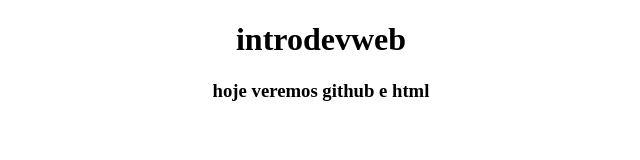
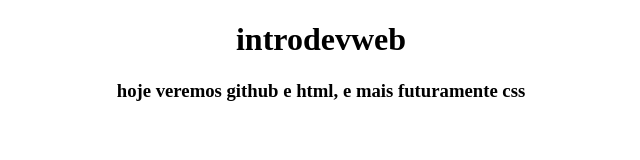
Before and after one commit to PedroDelmiro13/Aula-intro-programa-o-web, a plain HTML site: page index.html in a window 1280 px wide. Shown: the whole page, without its empty margins (319-959 px from the left). Drawn offline with Linux system fonts and the light colour scheme.

Commit message:
mudança de adição

```diff
--- a/index.html
+++ b/index.html
@@ -8,7 +8,7 @@
 <body>
     <center>
     <h1> introdevweb</h1>
-   <h3> hoje veremos github e html</h3>
+   <h3> hoje veremos github e html, e mais futuramente css</h3>
 
    </center>
 </body>
```
